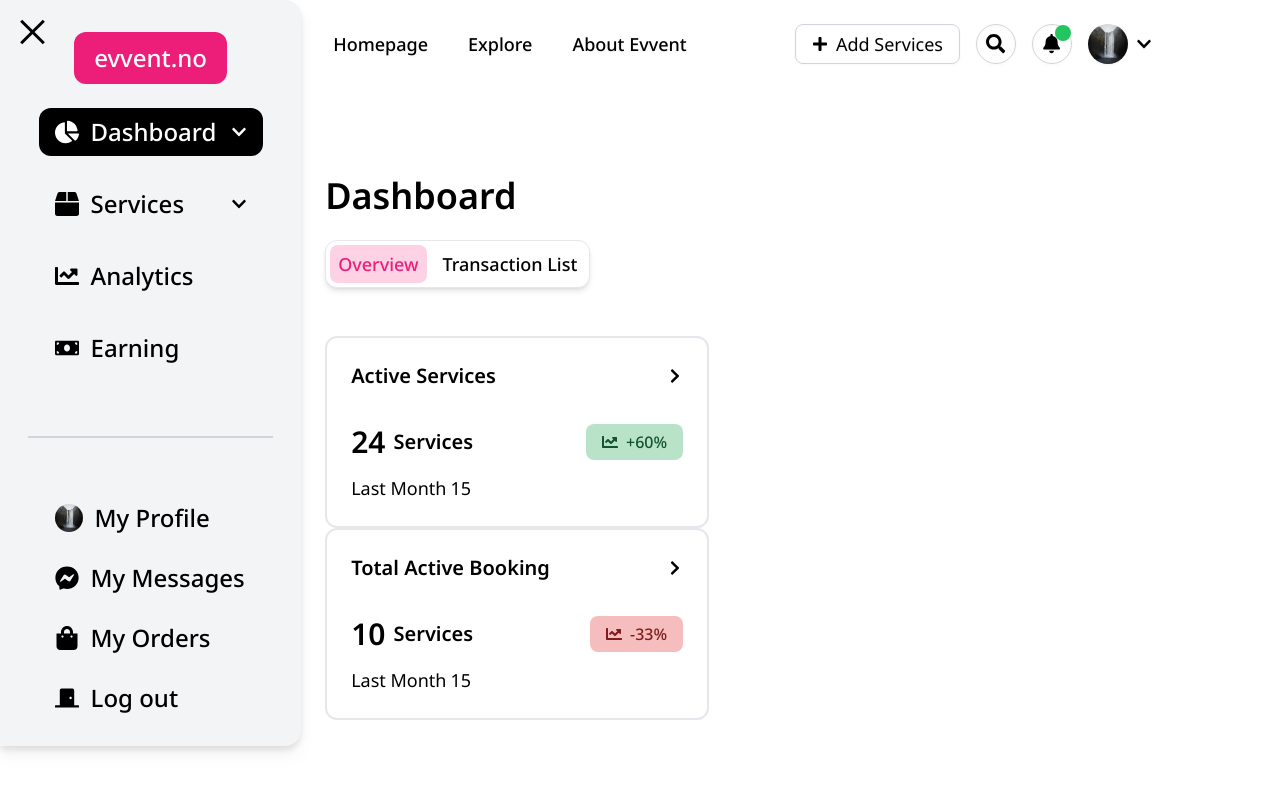
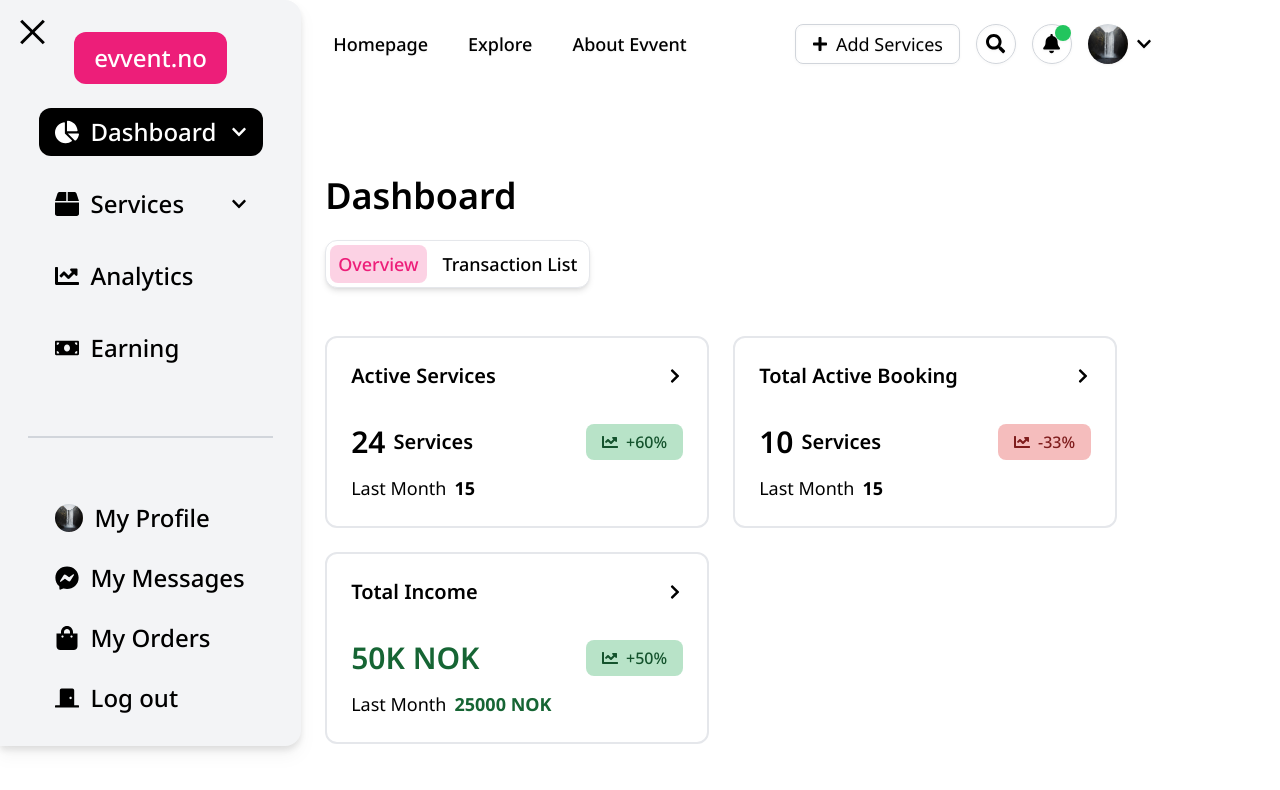
Before and after one commit to Niklas-dev/dashboard-task, a Next.js app: page /dashboard/overview in a window 1280 px wide. Shown: the top 790 px of the page. Built offline with nearby package versions, Linux system fonts and the light colour scheme.

Commit message:
add info container

```diff
--- a/src/app/dashboard/overview/page.tsx
+++ b/src/app/dashboard/overview/page.tsx
@@ -1,4 +1,5 @@
 "use client";
+import DashboardIncomeInfoContainer from "@/components/DashboardIncomeInfoContainer";
 import DashboardInfoContainer from "@/components/DashboardInfoContainer";
 import DashboardRouteSwitch from "@/components/DashboardRouteSwitch";
 import Link from "next/link";
@@ -10,18 +11,24 @@ export default function Page() {
     <div className="p-2">
       <h1 className="text-4xl font-semibold mt-20">Dashboard</h1>
       <DashboardRouteSwitch />
-      <div className="mt-12">
+      <div className="mt-12 flex flex-row flex-wrap gap-6">
         <DashboardInfoContainer
           name="Active Services"
-          amount={24}
+          amount={"24"}
           lastMonth={15}
           trend={+60}
         />
         <DashboardInfoContainer
           name="Total Active Booking"
-          amount={10}
+          amount={"10"}
           lastMonth={15}
           trend={-33}
+        />
+        <DashboardIncomeInfoContainer
+          name="Total Income"
+          amount={"50k"}
+          lastMonth={25000}
+          trend={50}
         />
       </div>
     </div>
--- a/src/components/DashboardIncomeInfoContainer.tsx
+++ b/src/components/DashboardIncomeInfoContainer.tsx
@@ -1,3 +1,40 @@
-export default function DashboardIncomeInfoContainer() {
-  return <div>DashboardIncomeInfoContainer</div>;
+import { DashboardInfoContainerProps } from "@/interfaces/interfaces";
+import { FaChevronRight, FaChartLine } from "react-icons/fa";
+
+export default function DashboardIncomeInfoContainer({
+  name,
+  amount,
+  lastMonth,
+  trend,
+}: DashboardInfoContainerProps) {
+  return (
+    <div className="border-gray-200 hover:bg-gray-50 transition-colors cursor-pointer border-2 w-96 h-48 rounded-xl p-6 flex flex-col justify-between">
+      <div className="flex flex-row justify-between items-center">
+        <h3 className="font-semibold text-xl">{name}</h3> <FaChevronRight />
+      </div>
+      <div className="flex flex-row justify-between items-center mt-5">
+        <div className="flex flex-row justify-start items-center gap-2 text-xl font-semibold uppercase">
+          <span className="text-3xl font-semibold text-green-800">
+            {amount} NOK
+          </span>
+        </div>
+        <span
+          className={`${
+            trend >= 0
+              ? "bg-green-600 text-green-900"
+              : "bg-red-600 text-red-900"
+          } font-medium bg-opacity-30 w-fit px-4 h-9 rounded-lg flex flex-row justify-center items-center gap-2`}
+        >
+          <FaChartLine /> {trend >= 0 && "+"}
+          {trend}%
+        </span>
+      </div>
+      <div className="flex flex-row justify-start items-center text-lg">
+        <span className="flex flex-row justify-start items-center gap-2">
+          Last Month{" "}
+          <p className="text-green-800 font-bold"> {lastMonth} NOK</p>
+        </span>
+      </div>
+    </div>
+  );
 }
--- a/src/components/DashboardInfoContainer.tsx
+++ b/src/components/DashboardInfoContainer.tsx
@@ -1,4 +1,4 @@
-import { DashboardIncomeInfoContainerProps } from "@/interfaces/interfaces";
+import { DashboardInfoContainerProps } from "@/interfaces/interfaces";
 import { FaChartLine, FaChevronRight } from "react-icons/fa";
 
 export default function DashboardInfoContainer({
@@ -6,9 +6,9 @@ export default function DashboardInfoContainer({
   amount,
   lastMonth,
   trend,
-}: DashboardIncomeInfoContainerProps) {
+}: DashboardInfoContainerProps) {
   return (
-    <div className="border-gray-200 border-2 w-96 h-48 rounded-xl p-6 flex flex-col justify-between">
+    <div className="border-gray-200 hover:bg-gray-50 transition-colors cursor-pointer border-2 w-96 h-48 rounded-xl p-6 flex flex-col justify-between">
       <div className="flex flex-row justify-between items-center">
         <h3 className="font-semibold text-xl">{name}</h3> <FaChevronRight />
       </div>
@@ -28,8 +28,8 @@ export default function DashboardInfoContainer({
         </span>
       </div>
       <div className="flex flex-row justify-start items-center text-lg">
-        <span className="flex flex-row justify-start items-center gap-1">
-          Last Month <p className=""> {lastMonth}</p>
+        <span className="flex flex-row justify-start items-center gap-2">
+          Last Month <p className="font-bold"> {lastMonth}</p>
         </span>
       </div>
     </div>
```
Also changed, not shown: src/interfaces/interfaces.ts (+1 -7 lines).
